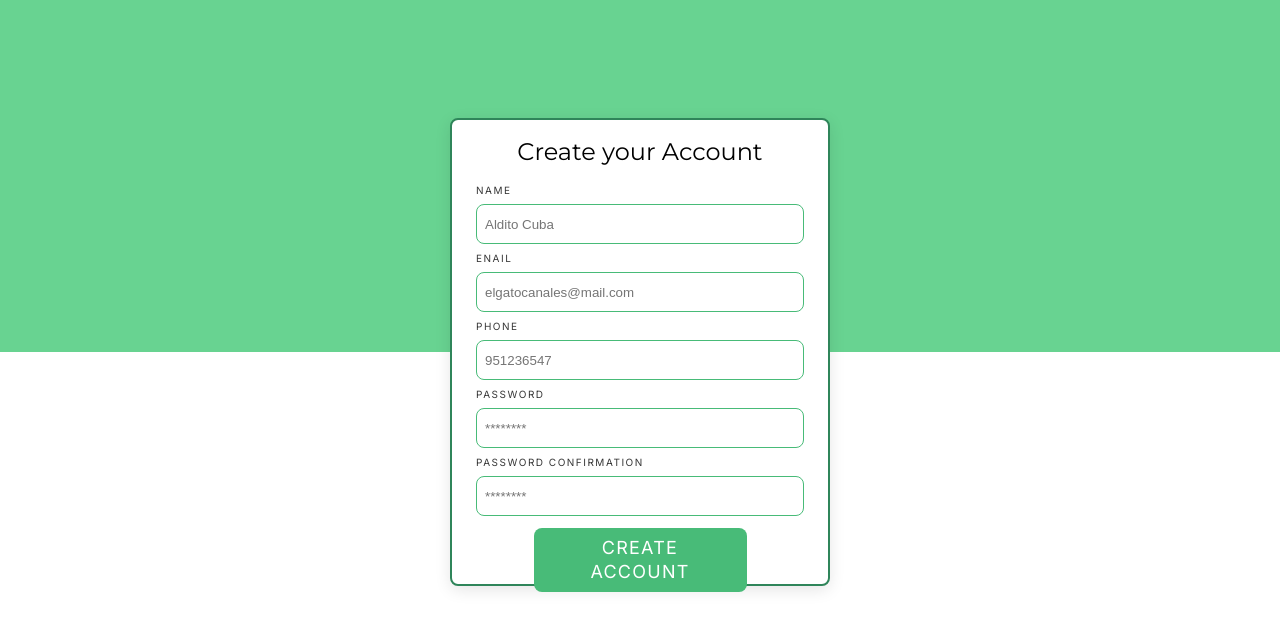
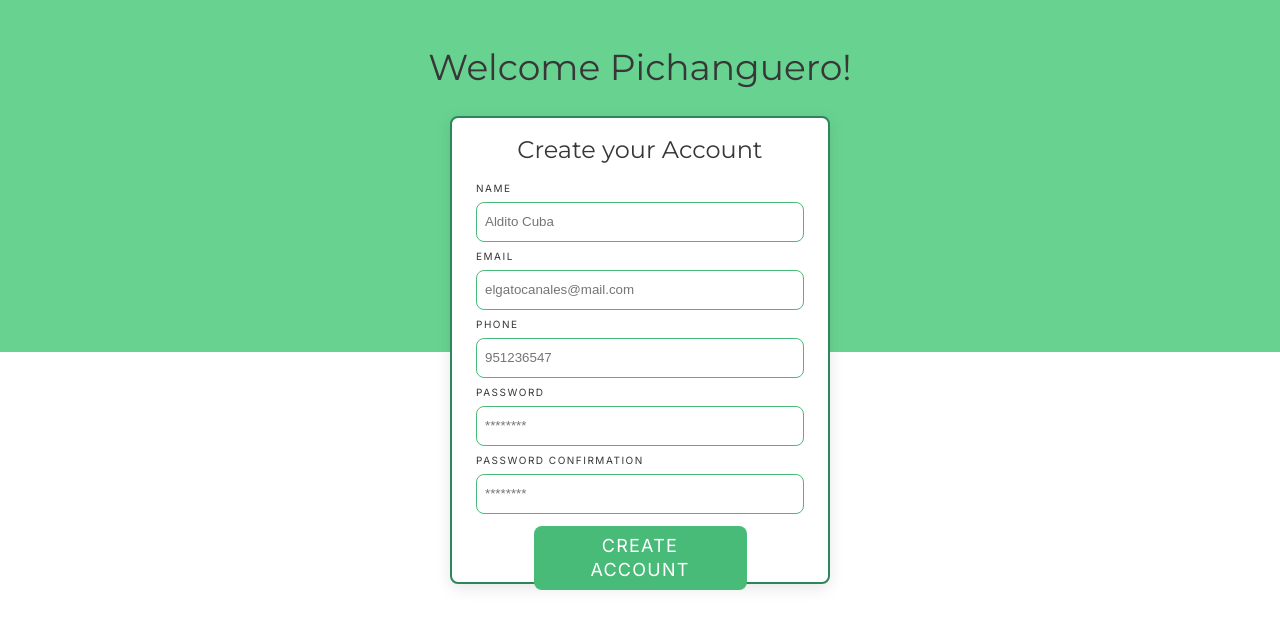
Before and after one commit to rdrg0/pichangeable-react, a React (Create React App) app: page /signup in a window 1280 px wide. Shown: the top 630 px of the page. Built offline with nearby package versions, Linux system fonts and the light colour scheme.

Commit message:
Add the buttons for sigup flow

```diff
--- a/src/App.js
+++ b/src/App.js
@@ -7,12 +7,8 @@ import Login from "./pages/Login";
 import Signup from "./pages/SignUp";
 import EditField from "./pages/EditField";
 import { NotFound } from "./pages/NotFound";
-import Header from "./component/Header";
-import { Footer } from "./component/Footer";
-import DetailField from "./component/DetailField";
 import { SessionProvider } from "./context/SessionContext";
 import ProtectedRoute from "./routes/ProtectedRoute";
-import { Calendar } from "component/Calendar";
 import SignFlow from "pages/SignFlow";
 
 const globalCSS = css`
--- a/src/pages/SignFlow.js
+++ b/src/pages/SignFlow.js
@@ -7,6 +7,7 @@ import {
 } from "../component/UI/Typography";
 import public_cancha from "../component/UI/busca_una_cancha.jpg";
 import buscador_cancha from "../component/UI/4619100.jpg";
+import { useHistory } from "react-router";
 
 const Sign = styled.div`
   display: flex;
@@ -60,6 +61,15 @@ const Card = styled.div`
 `;
 
 export default function SignFlow() {
+  const history= useHistory();
+  function goSignupAdmin(){
+    sessionStorage.setItem("role","1");
+    history.push("/signup");
+  }
+  function goSignupUser(){
+    sessionStorage.setItem("role","0");
+    history.push("/signup");
+  }
   return (
     <>
       <Sign>
@@ -72,14 +82,14 @@ export default function SignFlow() {
           </FontSizeBig>
         </Titles>
         <Options>
-          <Card>
-            <img src={public_cancha} alt="buscador_cancha" />
-            <FontSizeMedium style={{ fontWeight: 600 }}>Administrador</FontSizeMedium>
-            <FontMediumGray>
-              Tienes algún espacio deportivo que ofrecer
-            </FontMediumGray>
-          </Card>
-          <Card>
+            <Card onClick={goSignupAdmin}>
+              <img src={public_cancha} alt="publicador_cancha" />
+              <FontSizeMedium style={{ fontWeight: 600 }}>Administrador</FontSizeMedium>
+              <FontMediumGray>
+                Tienes algún espacio deportivo que ofrecer
+              </FontMediumGray>
+            </Card>
+          <Card  onClick={goSignupUser}>
             <img src={buscador_cancha} alt="buscador_cancha" />
             <FontSizeMedium style={{ fontWeight: 600 }}>Pichanguero</FontSizeMedium>
             <FontMediumGray style={{ textAlign:"center" }}>Necesitas un campo deportivo</FontMediumGray>
--- a/src/pages/SignUp.js
+++ b/src/pages/SignUp.js
@@ -5,6 +5,9 @@ import { ButtonGreen } from "../component/UI/Buttons";
 
 const PageSignUp = styled.div`
   display: flex;
+  flex-direction: column;
+  padding-top:4%;
+  gap: 5%;
   height: 704px;
   background: rgb(0, 0, 0);
   background: linear-gradient(
@@ -59,15 +62,17 @@ const Input = styled.input`
 `;
 
 export default function Signup() {
+  const role= sessionStorage.getItem('role');
   return (
     <>
       <PageSignUp>
+      <Title style={{fontSize:36, color: 'var(--dark-gray)'}}>{role==="1"? "Welcome Admin!": "Welcome Pichanguero!"}</Title>
         <ContainerForm>
-          <Title>Create your Account</Title>
+          <Title  style={{color: 'var(--dark-gray)'}}>Create your Account</Title>
           <FormData>
             <LabelForm>Name</LabelForm>
             <Input type="text" placeholder="Aldito Cuba"></Input>
-            <LabelForm>Enail</LabelForm>
+            <LabelForm>Email</LabelForm>
             <Input type="email" placeholder="elgatocanales@mail.com"></Input>
             <LabelForm>Phone</LabelForm>
             <Input type="phone" placeholder="951236547"></Input>
```
